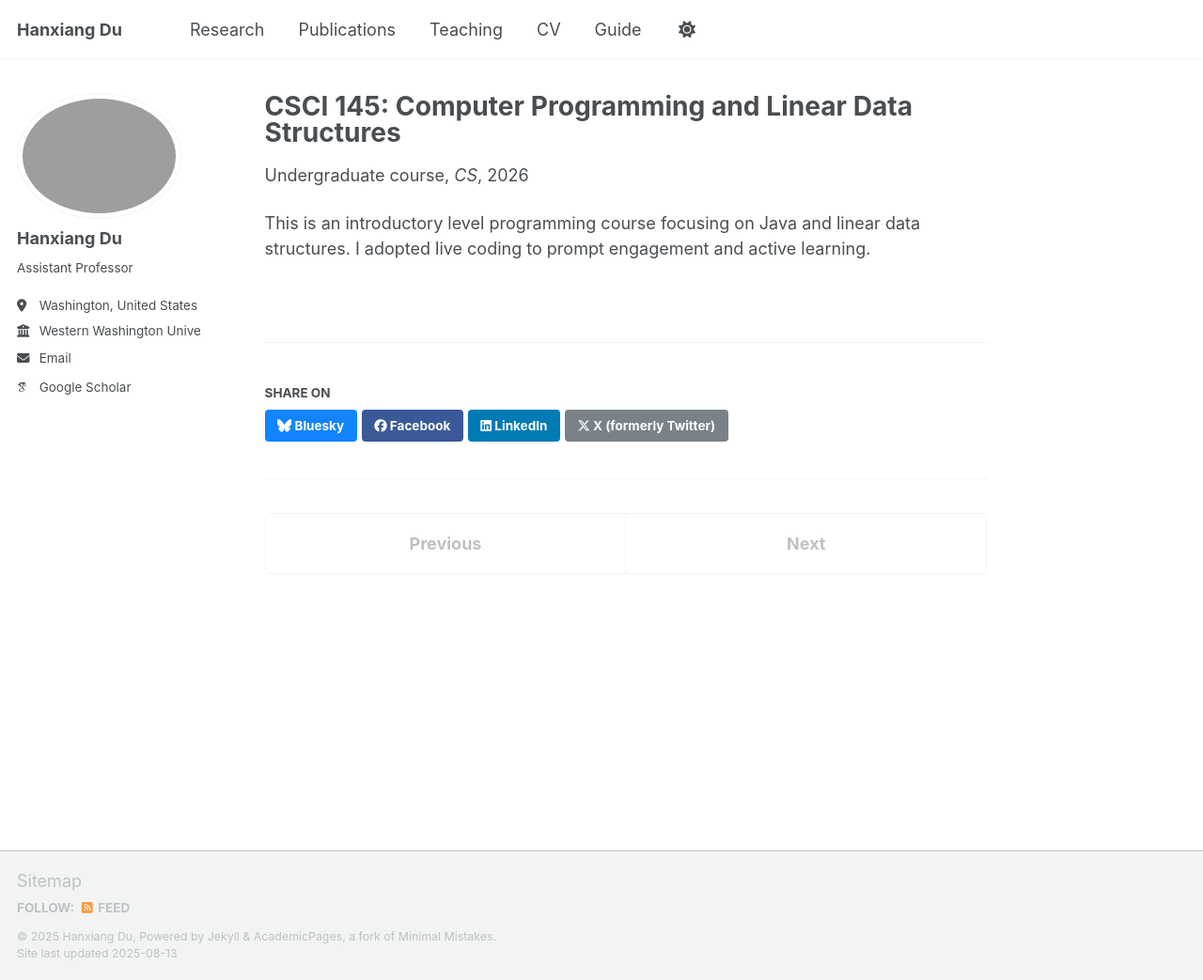
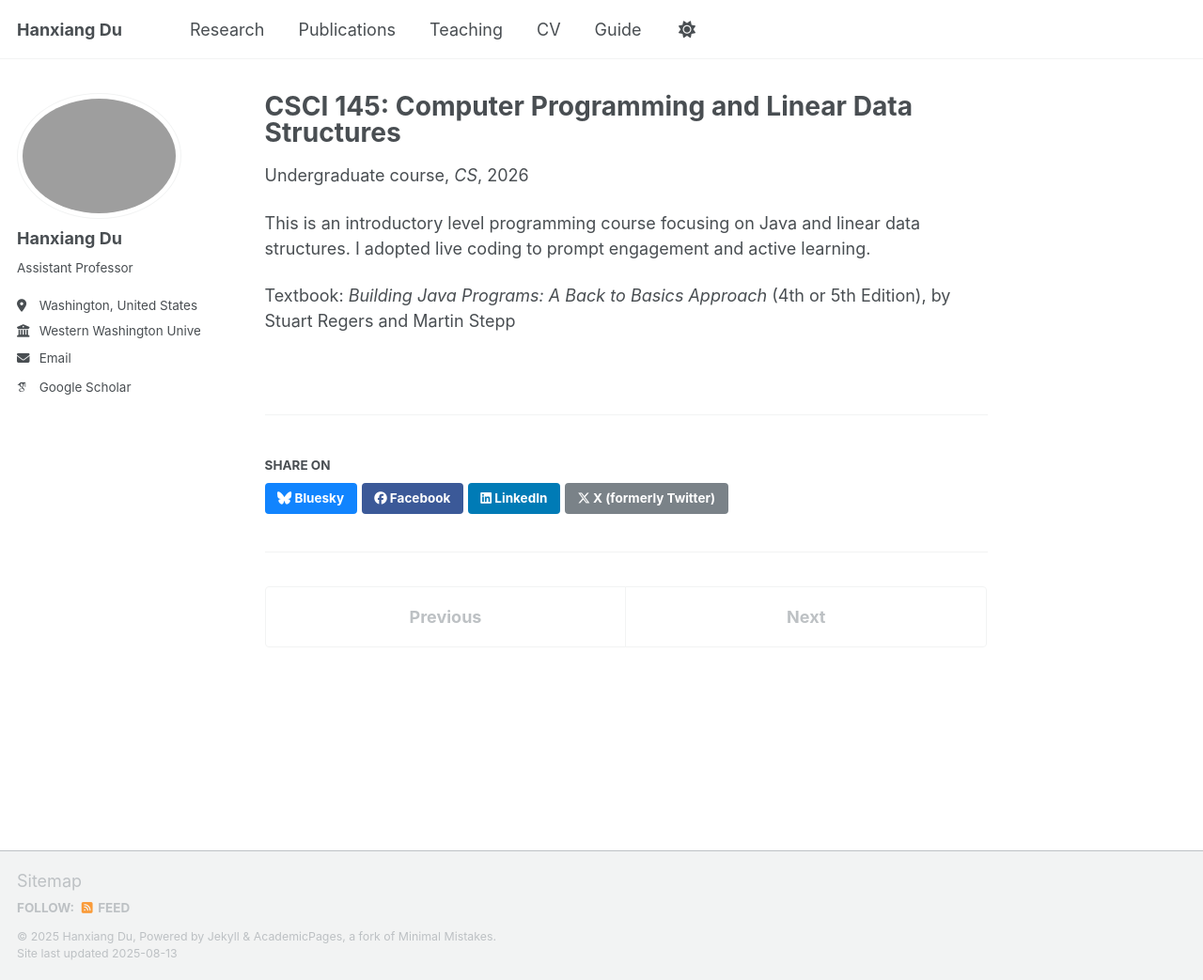
Before and after one commit to HXDU/HD.github.io, a Jekyll site: the page built from _teaching/2014-spring-teaching-1.md, in a window 1280 px wide and 1043 px high. Shown: the whole window at 94% size. Built offline with Jekyll 4.4.1, drawn with Linux system fonts in a browser that asks for light colours; some web fonts are replaced; a script that is not in the unit is left out.

Commit message:
Update 2014-spring-teaching-1.md

```diff
--- a/_teaching/2014-spring-teaching-1.md
+++ b/_teaching/2014-spring-teaching-1.md
@@ -1,9 +1,12 @@
 ---
 title: "CSCI 145: Computer Programming and Linear Data Structures"
 collection: teaching
+excerpt: "This is an introductory level programming course focusing on Java and linear data structures."
 type: "Undergraduate course"
 venue: CS
 date: 2026-01-06
 ---
 
 This is an introductory level programming course focusing on Java and linear data structures. I adopted live coding to prompt engagement and active learning.
+
+Textbook: *Building Java Programs: A Back to Basics Approach* (4th or 5th Edition), by Stuart Regers and Martin Stepp
```
